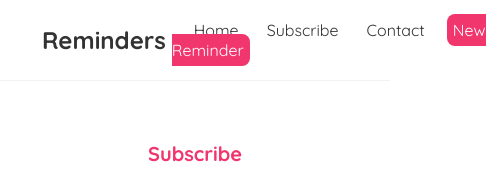
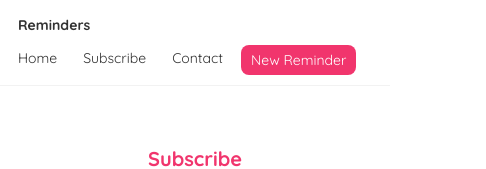
Before and after one commit to Samy-Websites/reminders, a React (Create React App) app in the folder frontend/: page /subscribe in a window 390 px wide. Shown: the top 169 px of the page, 486 px wide, since content can reach past the window. Built offline with nearby package versions, Linux system fonts and the light colour scheme; no server answers.

Commit message:
added styling for navbar on narrow screens

```diff
--- a/frontend/src/index.css
+++ b/frontend/src/index.css
@@ -42,6 +42,38 @@
 
 .navbar .reminderlink:hover {
   color: black;
+}
+
+/* Media query for smaller screens */
+@media (max-width: 768px) {
+  .navbar {
+    flex-direction: column;
+    align-items: flex-start;
+    padding: 10px;
+  }
+
+  .navbar h1 {
+    font-size: 20px;
+    margin-bottom: 10px;
+  }
+
+  .navbar .links {
+    margin-left: 0;
+    display: flex;
+    flex-wrap: wrap;
+    gap: 10px;
+  }
+
+  .navbar a {
+    margin: 0;
+    font-size: 14px;
+    padding: 4px 8px;
+  }
+
+  .navbar .reminderlink {
+    font-size: 14px;
+    padding: 6px 10px;
+  }
 }
 
 /* reminder previews / list */
```
